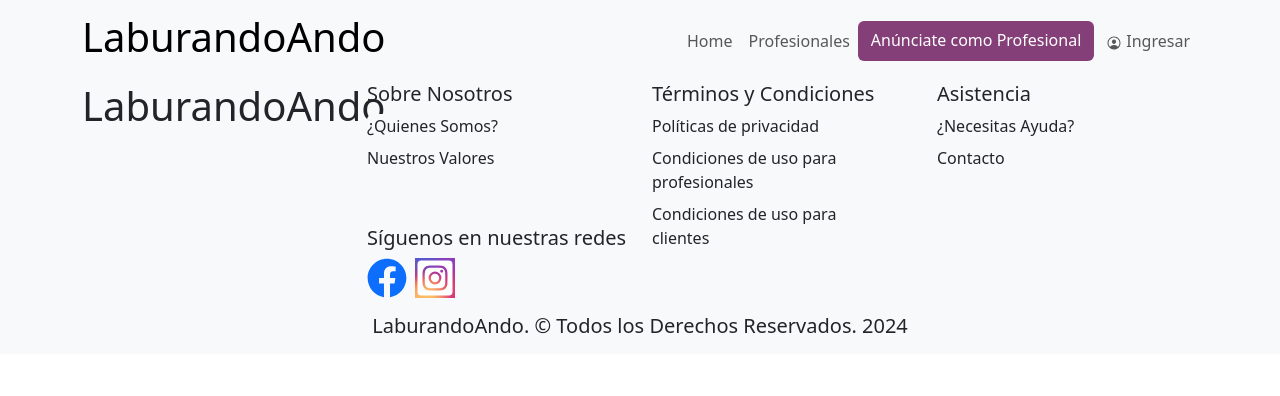
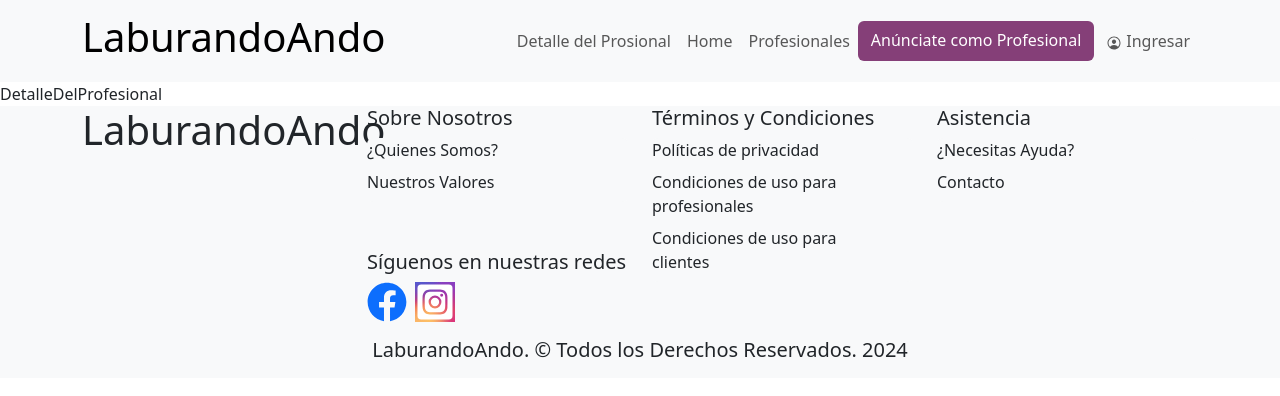
Before and after one commit to FranprzDev/LaburandoAndo, a React (Vite) app: page /detalleDelProfesional in a window 1280 px wide. Shown: the top 396 px of the page. Built offline with nearby package versions, Linux system fonts and the light colour scheme.

Commit message:
iniciel el componente del detalle del perfil del profesional para que cuando el público lo vea , sepa su informacion y a q se dedica, tambien agregue las rutas y el link de direccion de la pagina en el menú

```diff
--- a/src/components/Menu.jsx
+++ b/src/components/Menu.jsx
@@ -11,6 +11,7 @@ const Menu = () => {
         <Navbar.Toggle aria-controls="basic-navbar-nav" />
         <Navbar.Collapse id="basic-navbar-nav">
           <Nav className="ms-auto">
+            <Link to={'/detalleDelProfesional'} className='nav-link'>Detalle del Prosional</Link>
             <Link to={'/'} className='nav-link'>Home</Link>
             <Link className='nav-link'>Profesionales</Link>
             <Link className='btn btn-Profesional'>Anúnciate como Profesional</Link>
--- /dev/null
+++ b/src/pages/DetalleDelProfesional.jsx
@@ -0,0 +1,9 @@
+import React from 'react'
+
+const DetalleDelProfesional = () => {
+  return (
+    <div>DetalleDelProfesional</div>
+  )
+}
+
+export default DetalleDelProfesional
--- a/src/router/AppRouter.jsx
+++ b/src/router/AppRouter.jsx
@@ -4,12 +4,14 @@ import Home from '../pages/Home'
 import Menu from '../components/Menu'
 import Footer from '../components/Footer'
 import RegistroPasoUno from '../components/RegistroPasoUno'
+import DetalleDelProfesional from '../pages/DetalleDelProfesional'
 
 const AppRouter = () => {
   return (
     <BrowserRouter>
     <Menu/>
       <Routes>
+        <Route path='/detalleDelProfesional' element={<DetalleDelProfesional/>}/>
         <Route path='/' element={<Home/>}/>
         <Route path='/registropasouno' element={<RegistroPasoUno></RegistroPasoUno>}/>
       </Routes>
```
